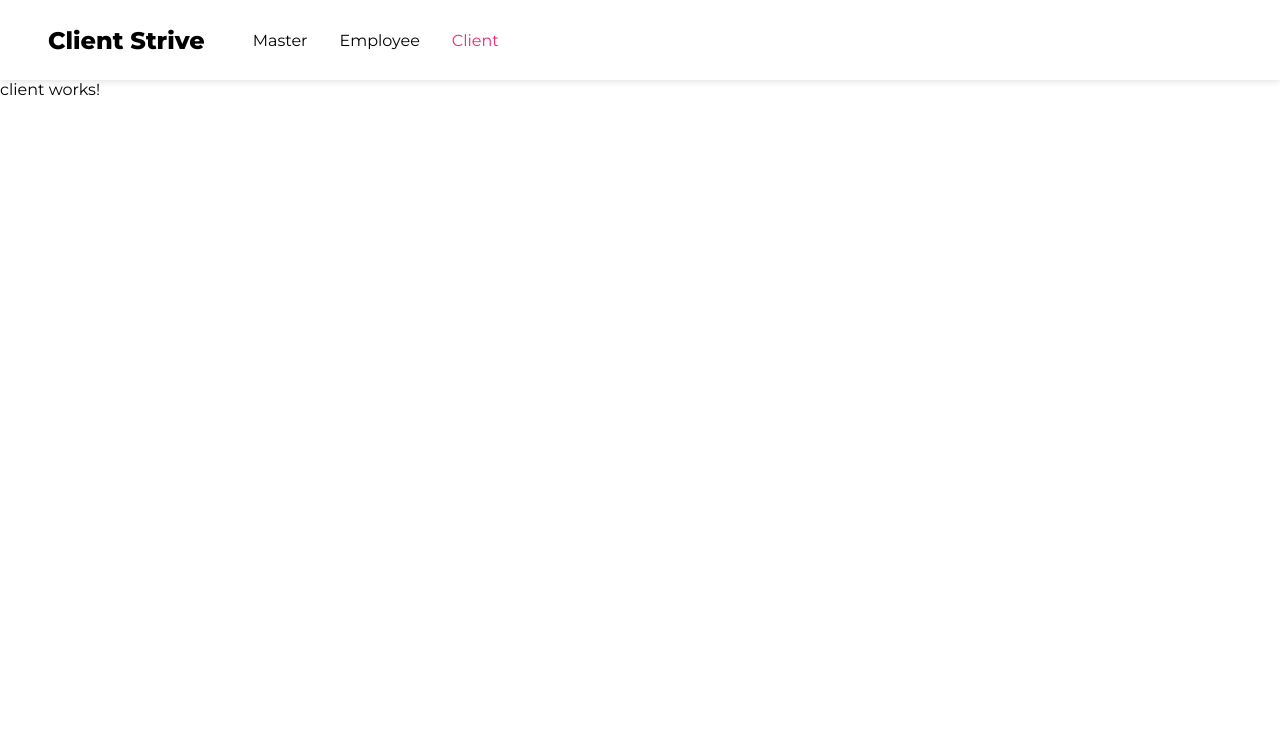
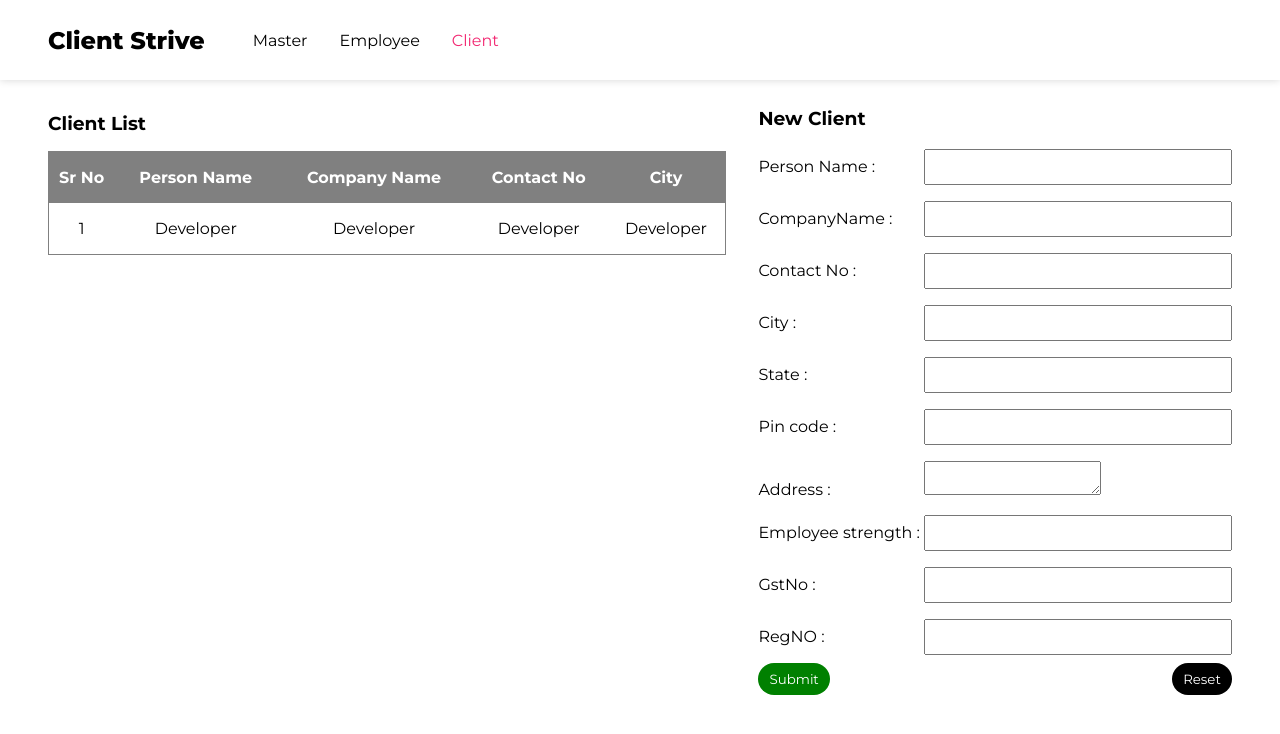
Before and after one commit to maxwellkwarteng7/first-angular-repo, an Angular app: page /client in a window 1280 px wide. Shown: the top 734 px of the page. Built offline with nearby package versions, Linux system fonts and the light colour scheme.

Commit message:
added the client part

```diff
--- a/angular.json
+++ b/angular.json
@@ -52,7 +52,13 @@
             "development": {
               "optimization": false,
               "extractLicenses": false,
-              "sourceMap": true
+              "sourceMap": true,
+              "fileReplacements": [
+                {
+                  "replace": "src/environments/environment.ts",
+                  "with": "src/environments/environment.development.ts"
+                }
+              ]
             }
           },
           "defaultConfiguration": "production"
--- a/package.json
+++ b/package.json
@@ -8,7 +8,8 @@
     "watch": "ng build --watch --configuration development",
     "test": "ng test",
     "c": "ng generate component",
-    "s": "ng generate service"
+    "s": "ng generate service",
+    "e": "ng generate environments"
   },
   "private": true,
   "dependencies": {
--- a/src/app/Services/api-service.service.ts
+++ b/src/app/Services/api-service.service.ts
@@ -1,7 +1,8 @@
-import { HttpClient, HttpHeaders } from "@angular/common/http";
+import { HttpClient } from "@angular/common/http";
 import { Injectable } from "@angular/core";
 import { Observable } from "rxjs";
 import { apiObject } from "../models/interface";
+import { environment } from "../../environments/environment";
 
 @Injectable({
   providedIn: "root",
@@ -13,6 +14,6 @@ export class ApiServiceService {
 
   // a function to fetch the data
   getData(endpoint: string): Observable<apiObject> {
-    return this.http.get<apiObject>(endpoint);
+    return this.http.get<apiObject>(environment.API_URL + endpoint);
   }
 }
--- a/src/app/client/client.component.html
+++ b/src/app/client/client.component.html
@@ -1 +1,76 @@
-<p>client works!</p>
+<div class="boxes-container">
+  <div class="table-container">
+    <div class="table-head">
+      <h3>Client List</h3>
+    </div>
+    <table>
+      <thead>
+        <th>Sr No</th>
+        <th>Person Name</th>
+        <th>Company Name</th>
+        <th>Contact No</th>
+        <th>City</th>
+      </thead>
+      <tbody>
+        <tr>
+          <td>1</td>
+          <td>Developer</td>
+          <td>Developer</td>
+          <td>Developer</td>
+          <td>Developer</td>
+        </tr>
+      </tbody>
+    </table>
+  </div>
+  <div class="form-container">
+    <div class="form-head">
+      <h3>New Client</h3>
+    </div>
+    <form action="">
+      <div class="wrapper">
+        <label for="name">Person Name : </label>
+        <input type="text" id="name" />
+      </div>
+      <div class="wrapper">
+        <label for="company">CompanyName : </label>
+        <input type="text" id="company" />
+      </div>
+      <div class="wrapper">
+        <label for="contact">Contact No : </label>
+        <input type="number" id="contact" />
+      </div>
+      <div class="wrapper">
+        <label for="city">City : </label>
+        <input type="text" id="city" />
+      </div>
+      <div class="wrapper">
+        <label for="state">State : </label>
+        <input type="text" id="state" />
+      </div>
+      <div class="wrapper">
+        <label for="pin"> Pin code : </label>
+        <input type="number" id="pin" />
+      </div>
+      <div class="wrapper">
+        <label for="address">Address : </label>
+        <textarea name="" id="address"></textarea>
+      </div>
+      <div class="wrapper">
+        <label for="strength">Employee strength : </label>
+        <input type="text" id="strength" />
+      </div>
+      <div class="wrapper">
+        <label for="gst">GstNo : </label>
+        <input type="text" id="gst" />
+      </div>
+      <div class="wrapper">
+        <label for="reg">RegNO : </label>
+        <input type="text" id="reg" />
+      </div>
+      <div class="submit">
+        <button class="save">Submit</button>
+        <button>Reset</button>
+      </div>
+    </form>
+  </div>
+</div>
--- a/src/app/client/client.component.scss
+++ b/src/app/client/client.component.scss
@@ -0,0 +1,81 @@
+// the styles here
+
+.boxes-container {
+  width: 100%;
+  padding: 1rem 3rem;
+  display: flex;
+}
+
+.table-container {
+  width: 60%;
+  padding-right: 2rem;
+
+  .table-head {
+    padding-block: 1rem;
+  }
+
+  table {
+    width: 100%;
+    border-collapse: collapse;
+    border: 0.5px solid gray;
+    thead {
+      background: gray;
+      th {
+        color: white;
+        text-align: center;
+        padding-block: 1rem;
+      }
+    }
+    tr {
+      border-bottom: 1px solid gray;
+      td {
+        padding-block: 1rem;
+        text-align: center;
+      }
+    }
+  }
+}
+
+.form-container {
+  width: 40%;
+  .form-head {
+    padding-block: 0.7rem;
+  }
+
+  .wrapper {
+    padding-block: 0.5rem;
+
+    label {
+      width: 35%;
+      display: inline-block;
+    }
+
+    input {
+      width: 65%;
+      padding: 0.5rem 0.7rem;
+      outline: none;
+    }
+    textarea {
+      outline: none;
+    }
+  }
+
+  .submit {
+    display: flex;
+    align-items: center;
+    justify-content: space-between;
+
+    button {
+      padding: 0.5rem 0.7rem;
+      border-radius: 3rem;
+      background: black;
+      color: white;
+      border: none;
+      cursor: pointer;
+    }
+
+    .save {
+      background: green;
+    }
+  }
+}
--- a/src/app/designation/designation.component.html
+++ b/src/app/designation/designation.component.html
@@ -2,7 +2,7 @@
 
 <div class="main-container">
   <!-- this is where the card will come -->
-  @if(isLoading){
+  @if(isLoading1){
   <div class="loading">
     <p>Loading ...</p>
   </div>
--- a/src/app/designation/designation.component.ts
+++ b/src/app/designation/designation.component.ts
@@ -2,6 +2,7 @@ import { Component, inject, OnInit } from "@angular/core";
 import { ApiServiceService } from "../Services/api-service.service";
 import { designationObject } from "../models/interface";
 import { CommonModule } from "@angular/common";
+import { environment } from "../../environments/environment.development";
 
 @Component({
   selector: "app-designation",
@@ -15,24 +16,20 @@ export class DesignationComponent implements OnInit {
   designation = inject(ApiServiceService);
 
   //is loading variable
-  isLoading: boolean = true;
+  isLoading1: boolean = true;
 
   // a variable to hold the designation data
   designationPayload: designationObject[] = [];
 
   ngOnInit(): void {
-    this.designation
-      .getData(
-        "https://freeapi.miniprojectideas.com/api/ClientStrive/GetAllDesignation"
-      )
-      .subscribe(
+    this.designation.getData("GetAllDesignation").subscribe(
       (res) => {
         this.designationPayload = res.data;
-          this.isLoading = false;
+        this.isLoading1 = false;
       },
       (error) => {
         console.log(error);
-          this.isLoading = false;
+        this.isLoading1 = false;
       }
     );
   }
--- a/src/app/role/role.component.ts
+++ b/src/app/role/role.component.ts
@@ -20,11 +20,7 @@ export class RoleComponent implements OnInit {
   // injecting the dependency
   roleData = inject(ApiServiceService);
   ngOnInit(): void {
-    this.roleData
-      .getData(
-        "https://freeapi.miniprojectideas.com/api/ClientStrive/GetAllRoles"
-      )
-      .subscribe(
+    this.roleData.getData("GetAllRoles").subscribe(
       (res) => {
         this.rolepayload = res.data;
         this.isLoading = false;
--- /dev/null
+++ b/src/environments/environment.development.ts
@@ -0,0 +1,3 @@
+export const environment = {
+  API_URL: "https://freeapi.miniprojectideas.com/api/ClientStrive/",
+};
--- /dev/null
+++ b/src/environments/environment.ts
@@ -0,0 +1,3 @@
+export const environment = {
+  API_URL: "https://freeapi.miniprojectideas.com/api/ClientStrive/",
+};
```
Also changed, not shown: src/app/models/class.ts (added, +27 -0 lines). Lines whose indentation alone changed are shown as unchanged.
